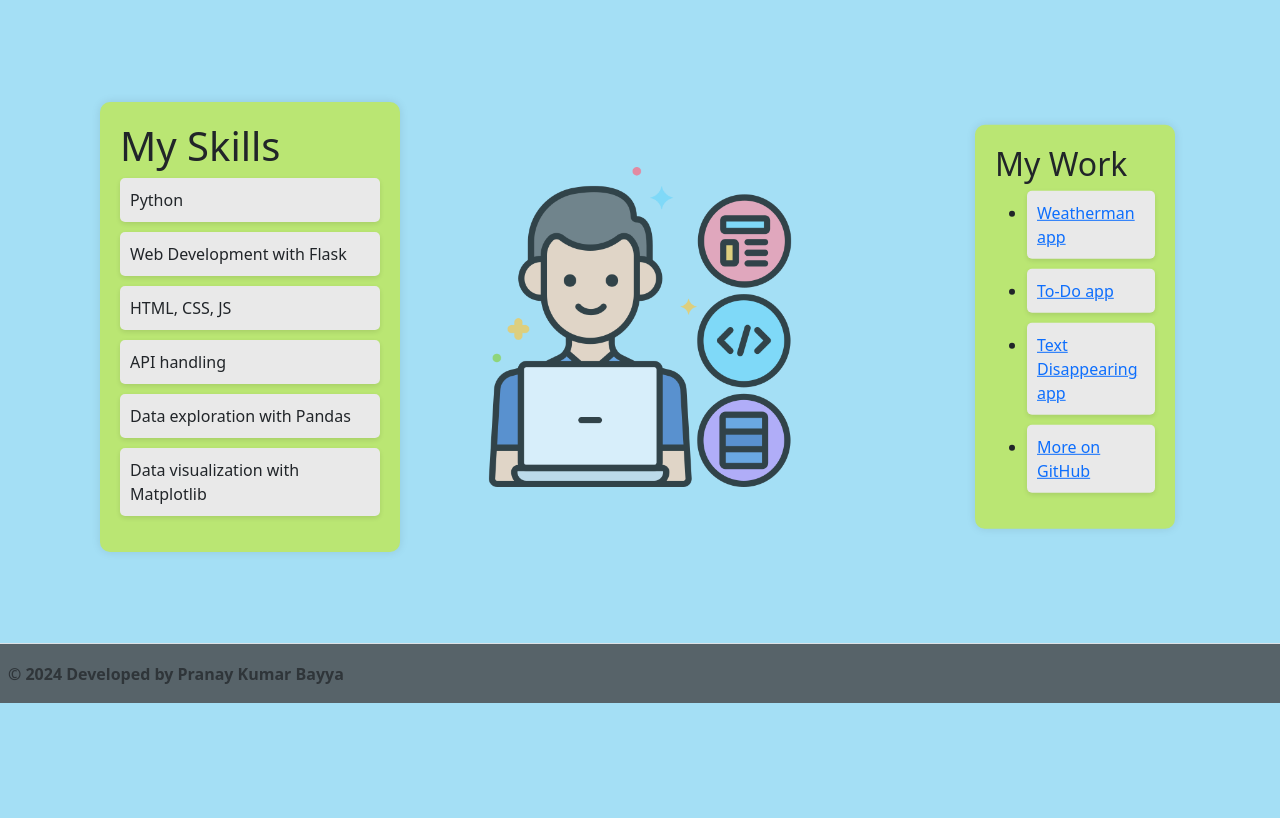
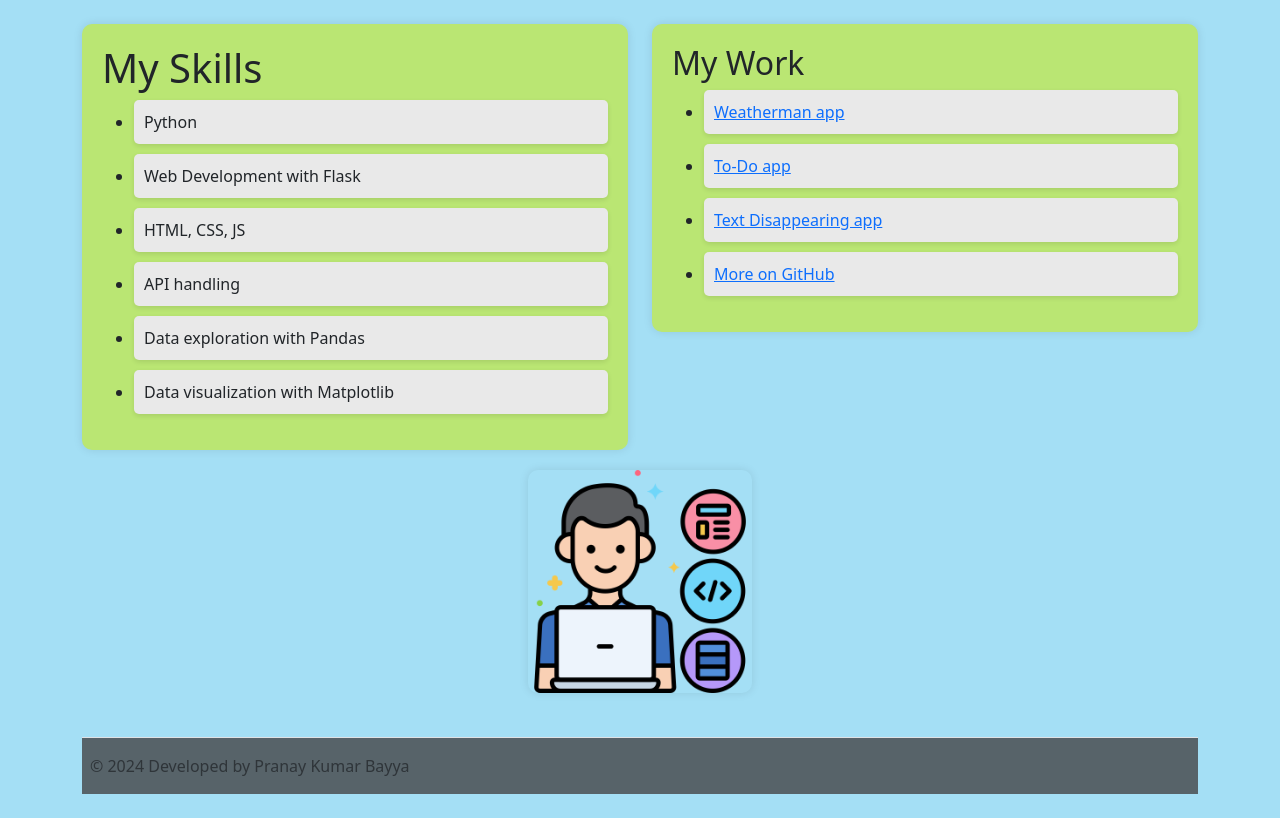
Before and after one commit to pranay-kp/my_website, a Flask app: page /about in a window 1280 px wide. Shown: the part 73-891 px from the top of the page. Before the commit the page ends 776 px from the top, so only its background shows below. Run offline with Flask 3, Linux system fonts and the light colour scheme; some libraries are stand-ins or nearby versions.

Commit message:
5th update - mobile refined

```diff
--- a/templates/about.html
+++ b/templates/about.html
@@ -9,66 +9,30 @@
         body {
             background-color: #a4dff5;
         }
-      .content {
-            margin-bottom: 100px;
-        }
-
         footer {
-            position: fixed;
-            left: 0;
-            bottom: 0;
-            width: 100%;
-            height: 60px;
             background-color: #576369;
             color: white;
-            text-align: center;}
-
-        .text-body-secondary {
-        color: #ff0000;
-         font-weight: bold;
+            text-align: center;
+            padding: 20px 0;
         }
-    .skills-container {
-    width: 300px; /* Reduce the width of the container */
-    margin: 0 auto; /* Center the container horizontally */
-    padding: 20px;
+        .skills-container, .list-container {
             background-color: #bae673;
             border-radius: 10px;
             box-shadow: 0 0 10px rgba(0, 0, 0, 0.1);
-
-
-    position: absolute;
-    top: 50%;
-    left: 100px;
-    transform: translateY(-50%);
+            margin-bottom: 20px;
+            padding: 20px;
         }
-
-.skills-list {
-    list-style-type: none;
-    padding: 0;
+        #centered-img {
+            width: 20%;
+            display: block;
+            margin: 0 auto;
+            max-width: 100%;
+            height: auto;
+            border-radius: 10px; /* Add border radius */
+            box-shadow: 0 0 10px rgba(0, 0, 0, 0.1); /* Add box shadow */
+            margin-bottom: 20px; /* Add margin */
         }
-
-.skills-list li {
-    margin-bottom: 10px;
-    padding: 10px;
-    background-color: #e9e9e9;
-    border-radius: 5px;
-    box-shadow: 0 2px 5px rgba(0, 0, 0, 0.1);
-}
-
-.skills-list li:last-child {
-    margin-bottom: 0;
-}
-.list-container {
-    width: 200px; /* Adjust width as needed */
-    padding: 20px;
-    background-color: #bae673;
-    border-radius: 10px;
-    box-shadow: 0 0 10px rgba(0, 0, 0, 0.1);
-     position: absolute;
-    top: 50%;
-    right: 105px;
-    transform: translateY(-50%);
-}
+        .skills-list li,
         .links-list li {
             margin-bottom: 10px;
             padding: 10px;
@@ -76,19 +40,14 @@
             border-radius: 5px;
             box-shadow: 0 2px 5px rgba(0, 0, 0, 0.1);
         }
- #centered-img {
-          position: absolute;
-          top: 50%;
-          left: 50%;
-          transform: translate(-50%, -50%);
-          width: 25%;
-        opacity: 0.7;
-      }
     </style>
 </head>
 <body>
     {% include "header.html" %}
 
+    <div class="container">
+        <div class="row">
+            <div class="col-lg-6">
                 <div class="skills-container">
                     <h1>My Skills</h1>
                     <ul class="skills-list">
@@ -98,11 +57,10 @@
                         <li>API handling</li>
                         <li>Data exploration with Pandas</li>
                         <li>Data visualization with Matplotlib</li>
-
-
                     </ul>
                 </div>
-
+            </div>
+            <div class="col-lg-6">
                 <div class="list-container">
                     <h2>My Work</h2>
                     <ul class="links-list">
@@ -110,12 +68,19 @@
                         <li><a href="https://create-a-to-do.onrender.com">To-Do app</a></li>
                         <li><a href="https://text-disappearing-app.onrender.com">Text Disappearing app</a></li>
                         <li><a href="https://github.com/pranay-kp">More on GitHub</a></li>
-
-                <!-- Add more links as needed -->
                     </ul>
                 </div>
+            </div>
+        </div>
+    </div>
 
+    <div class="container">
+        <div class="row">
+            <div class="col-lg-12">
                 <img id="centered-img" src="static/dev 1.png" alt="Centered Image">
+            </div>
+        </div>
+    </div>
 
     <script src="https://cdn.jsdelivr.net/npm/bootstrap@5.3.2/dist/js/bootstrap.bundle.min.js" integrity="sha384-C6RzsynM9kWDrMNeT87bh95OGNyZPhcTNXj1NW7RuBCsyN/o0jlpcV8Qyq46cDfL" crossorigin="anonymous"></script>
 </body>
```
Also changed, not shown: templates/contact.html (+7 -6 lines), templates/index.html (+15 -10 lines). Lines whose indentation alone changed are shown as unchanged.
